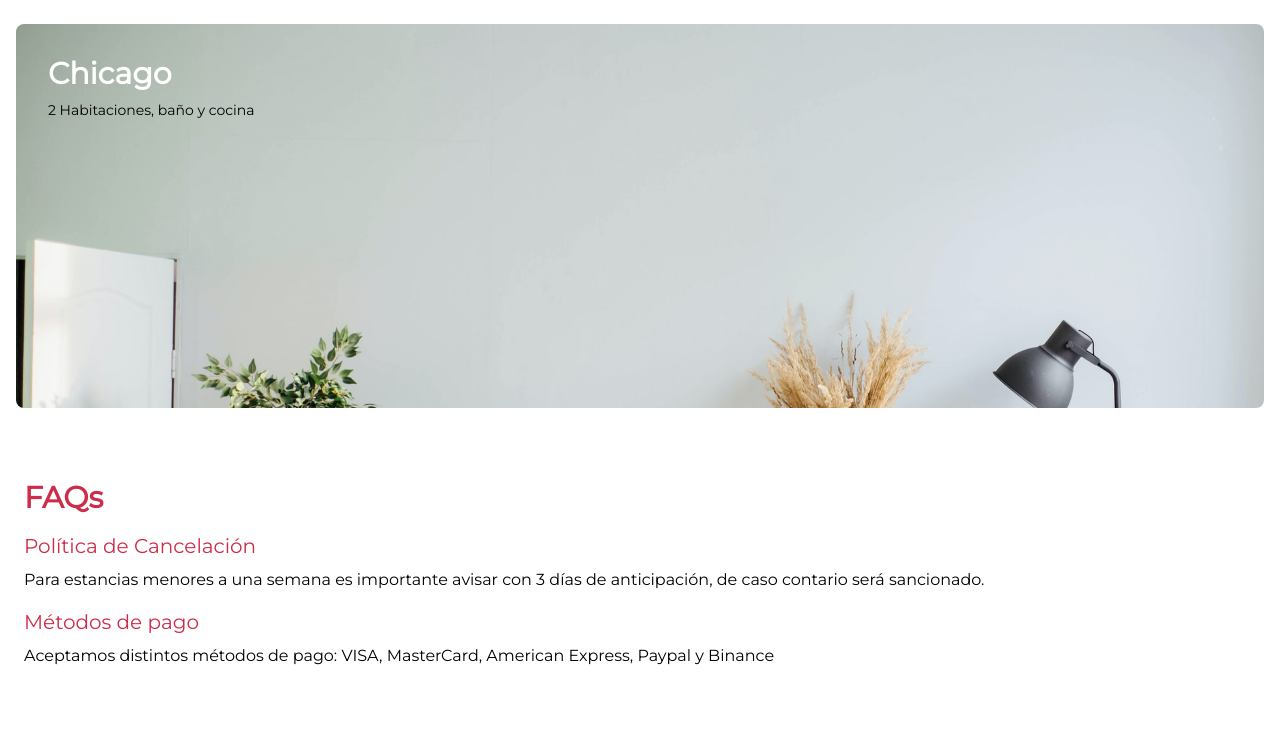
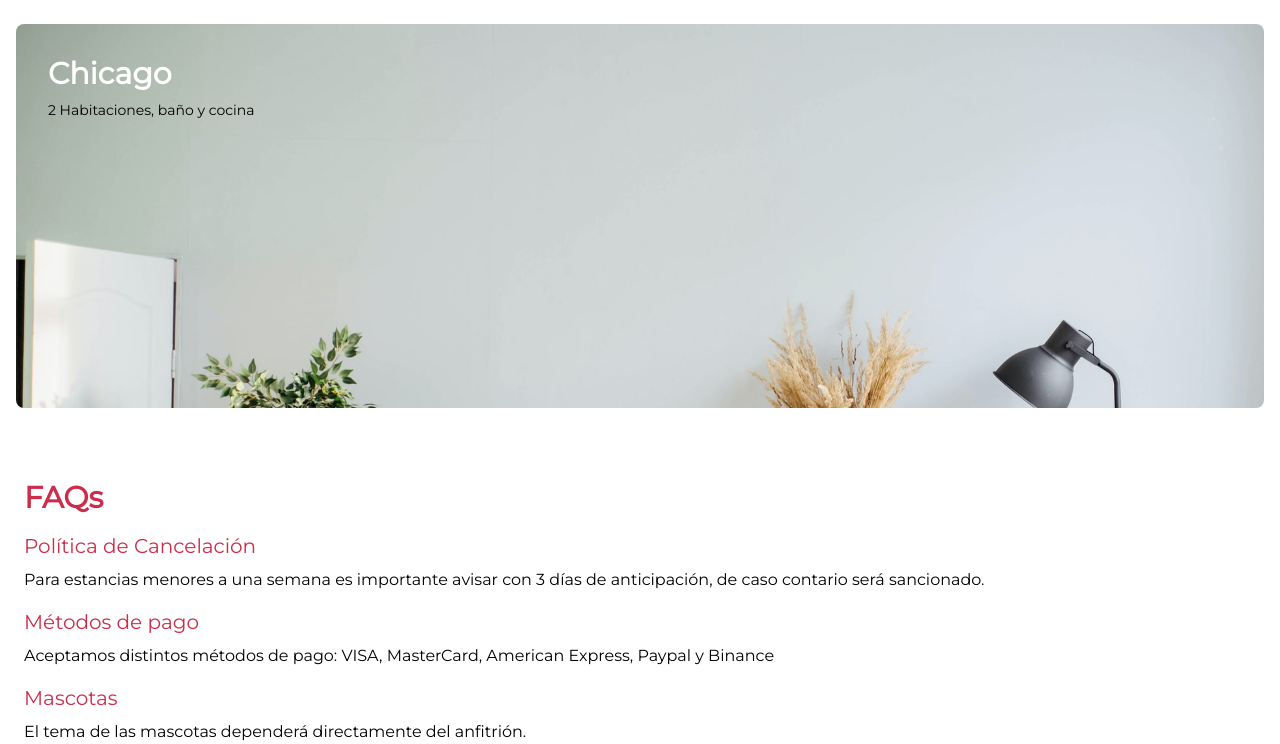
Before and after one commit to chriscodex/tailwindCSS-introduction, a website: page public/index.html in a window 1280 px wide. Shown: the part 1620-2364 px from the top of the page. Before the commit the page ends 2288 px from the top, so only its background shows below. Drawn offline with Linux system fonts and the light colour scheme.

Commit message:
Thrid question added

```diff
--- a/public/index.html
+++ b/public/index.html
@@ -128,6 +128,11 @@
             <p class="FaqsDescription">Aceptamos distintos métodos de pago: VISA, MasterCard, American Express,
               Paypal y Binance</p>
           </div>
+          <!-- Pregunta 3 -->
+          <div>
+            <p class="FaqsTitle">Mascotas</p>
+            <p class="FaqsDescription">El tema de las mascotas dependerá directamente del anfitrión.</p>
+          </div>
         </div>
       </div>
     </section>
```
